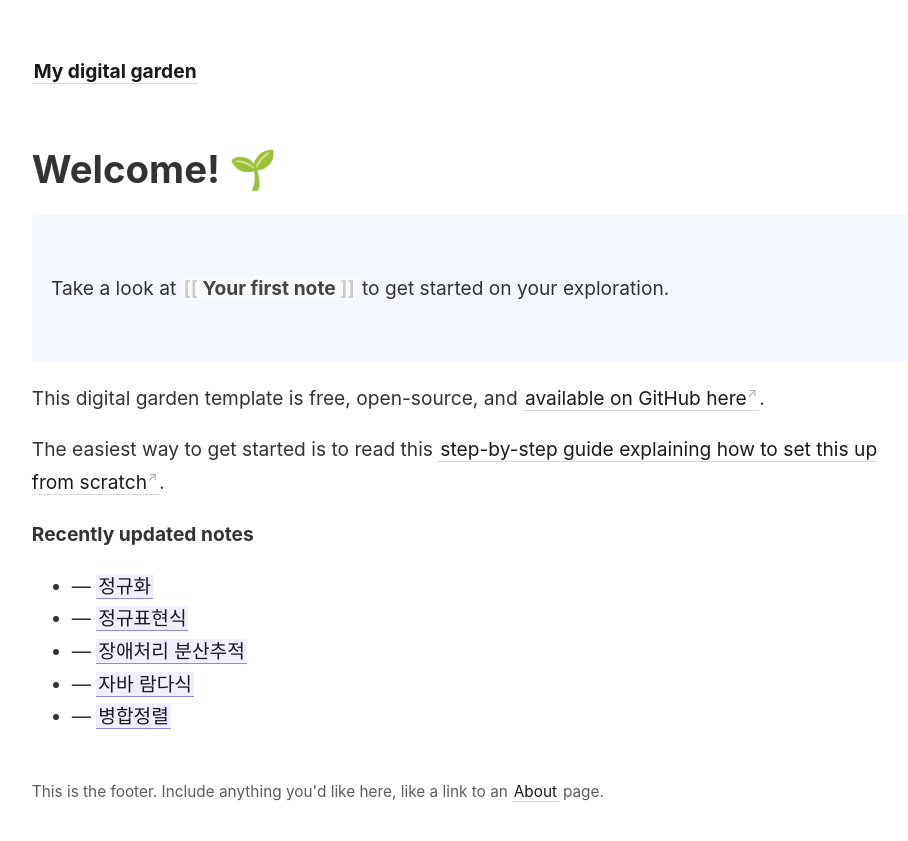
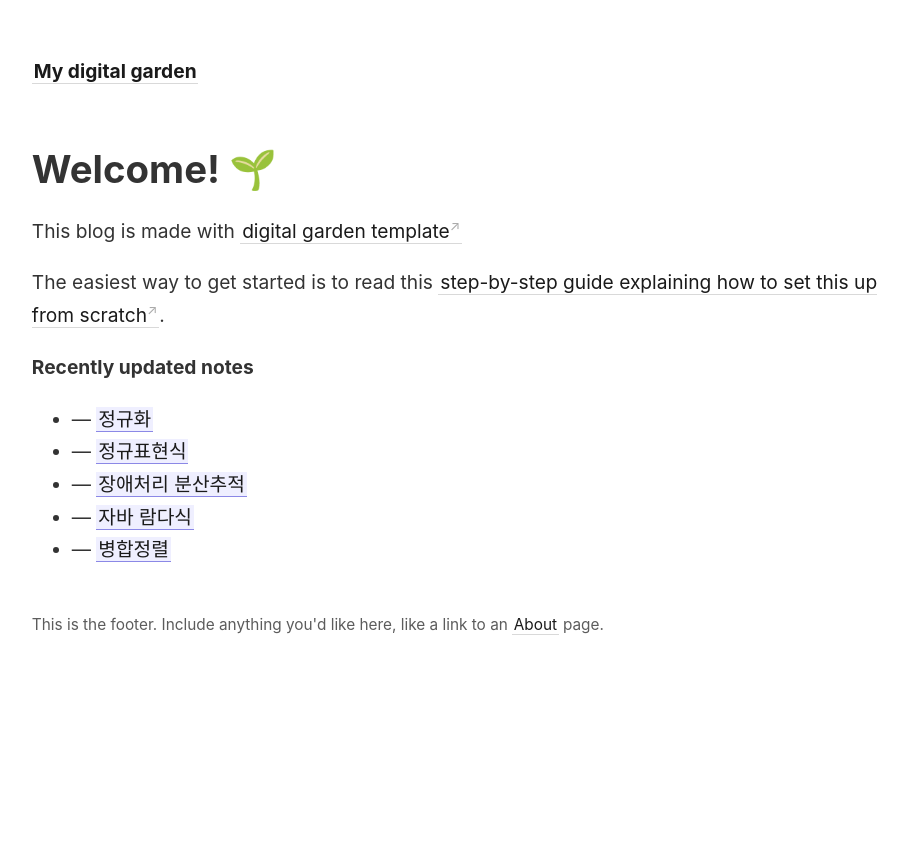
Before and after one commit to woo972/personal_knowledge, a Jekyll site: the page built from _pages/index.md, in a window 1280 px wide. Shown: the top 841 px of the page, without its empty margins (45-953 px from the left). Built offline with Jekyll 4.4.1, drawn with Linux system fonts in a browser that asks for light colours.

```diff
--- a/_pages/index.md
+++ b/_pages/index.md
@@ -7,11 +7,7 @@ permalink: /
 
 # Welcome! 🌱
 
-<p style="padding: 3em 1em; background: #f5f7ff; border-radius: 4px;">
-  Take a look at <span style="font-weight: bold">[[Your first note]]</span> to get started on your exploration.
-</p>
-
-This digital garden template is free, open-source, and [available on GitHub here](https://github.com/maximevaillancourt/digital-garden-jekyll-template).
+This blog is made with [digital garden template](https://github.com/maximevaillancourt/digital-garden-jekyll-template)
 
 The easiest way to get started is to read this [step-by-step guide explaining how to set this up from scratch](https://maximevaillancourt.com/blog/setting-up-your-own-digital-garden-with-jekyll).
 
```
Also changed, not shown: _notes/Scalability.md (added, +17 -0 lines), _pages/about.md (+1 -3 lines).
